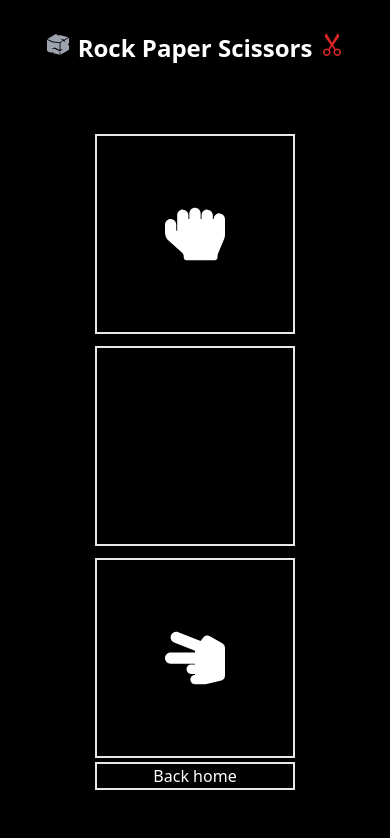
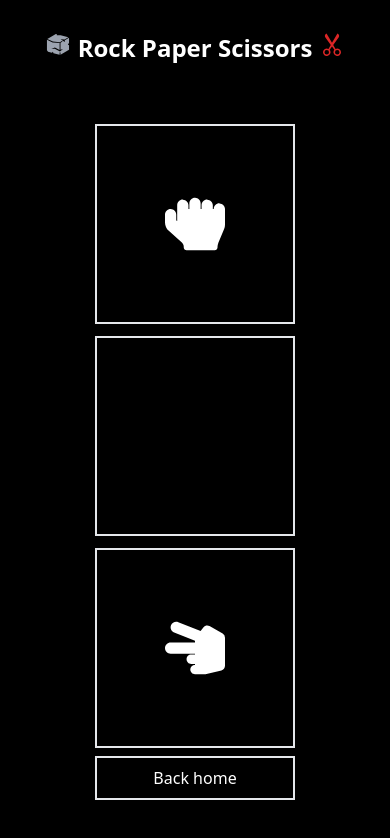
Before and after one commit to GuarU345/rock-paper-scissors, a React (Vite) app: page /game in a window 390 px wide. Shown: the top 838 px of the page. Built offline with nearby package versions, Linux system fonts and the light colour scheme; some icons are missing.

Commit message:
add gap to separate the back home button

```diff
--- a/src/pages/Game.tsx
+++ b/src/pages/Game.tsx
@@ -83,7 +83,7 @@ const Game = () => {
               <BsScissors />
             </span>
           </h1>
-          <main className="grid place-content-center h-[95%] pb-4 gap-y-1">
+          <main className="grid place-content-center h-[95%] pb-4 gap-y-2">
             <ul className="flex flex-col items-center pt-6 text-white gap-3 md:flex-row md:justify-center">
               <Options
                 action={() => game(OPTIONS.rock.value, OPTIONS.rock.element)}
@@ -103,7 +103,7 @@ const Game = () => {
             <Link
               type="button"
               to="/"
-              className="text-white text-center border-2 md:w-[32.75%] md:py-2 md:m-auto xl:w-[32.75%] xl:m-auto xl:py-4 hover:border-red-600"
+              className="text-white text-center border-2 py-2 md:w-[32.75%] md:py-2 md:m-auto xl:w-[32.75%] xl:m-auto xl:py-4 hover:border-red-600"
             >
               Back home
             </Link>
```
